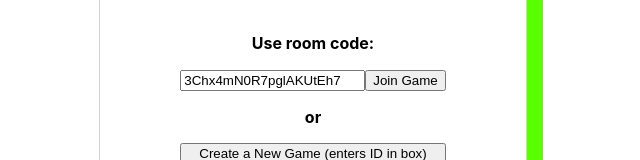
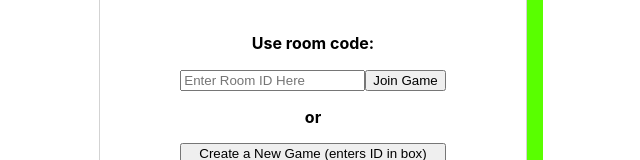
Before and after one commit to kvietcong/UKG-Hackathon, a React (Create React App) app: page / in a window 1280 px wide. Shown: the part 358-518 px from the top of the page, without its empty margins (327-967 px from the left). Built offline with nearby package versions, Linux system fonts and the light colour scheme.

Commit message:
Fix some stuff

```diff
--- a/public/index.html
+++ b/public/index.html
@@ -6,10 +6,9 @@
     <meta name="viewport" content="width=device-width, initial-scale=1" />
     <meta name="theme-color" content="#000000" />
     <meta
-      name="description"
-      content="Web site created using create-react-app"
+      name="Deception"
+      content="Deception: A team based game"
     />
-    <link rel="apple-touch-icon" href="%PUBLIC_URL%/logo192.png" />
     <!--
       manifest.json provides metadata used when your web app is installed on a
       user's mobile device or desktop. See https://developers.google.com/web/fundamentals/web-app-manifest/
@@ -24,7 +23,7 @@
       work correctly both with client-side routing and a non-root public URL.
       Learn how to configure a non-root public URL by running `npm run build`.
     -->
-    <title>React App</title>
+    <title>Deception</title>
   </head>
   <body>
     <noscript>You need to enable JavaScript to run this app.</noscript>
--- a/src/components/Home.jsx
+++ b/src/components/Home.jsx
@@ -26,7 +26,7 @@ async function createNewLobby() {
 
 const Home = () => {
     const { user } = useContext(Context);
-    const [roomCode, setRoomCode] = useState("3Chx4mN0R7pglAKUtEh7")
+    const [roomCode, setRoomCode] = useState("")
     const history = useHistory()
 
     return (
@@ -36,7 +36,7 @@ const Home = () => {
                 <h1 id="title">Deception 🕵️‍♂️</h1>
                 <b>Use room code:</b>
                 <div>
-                    <input value={roomCode} onChange={(e)=>setRoomCode(e.currentTarget.value)} />
+                    <input placeholder="Enter Room ID Here" value={roomCode} onChange={(e)=>setRoomCode(e.currentTarget.value)} />
                     <button onClick={()=> {
                         handleJoinGame(roomCode, history)
                     }}>Join Game</button>
--- a/src/components/LobbyPage.jsx
+++ b/src/components/LobbyPage.jsx
@@ -25,7 +25,7 @@ const Lobby = () => {
         <main className="player-list">
             <h1>Lobby {lobbyID}</h1>
             <button className="copy" id="copyURL" onClick={() =>
-                navigator.clipboard.writeText(window.location.href)}>Copy Lobby URL
+                navigator.clipboard.writeText(`https://ukg-hackathon.web.app/${lobbyID}`)}>Copy Lobby URL
             </button>
             <h2>Players</h2>
             <ul>{playerList.map(player =>
```
Also changed, not shown: 1 other file (tests, documents, lock files or other folders).
